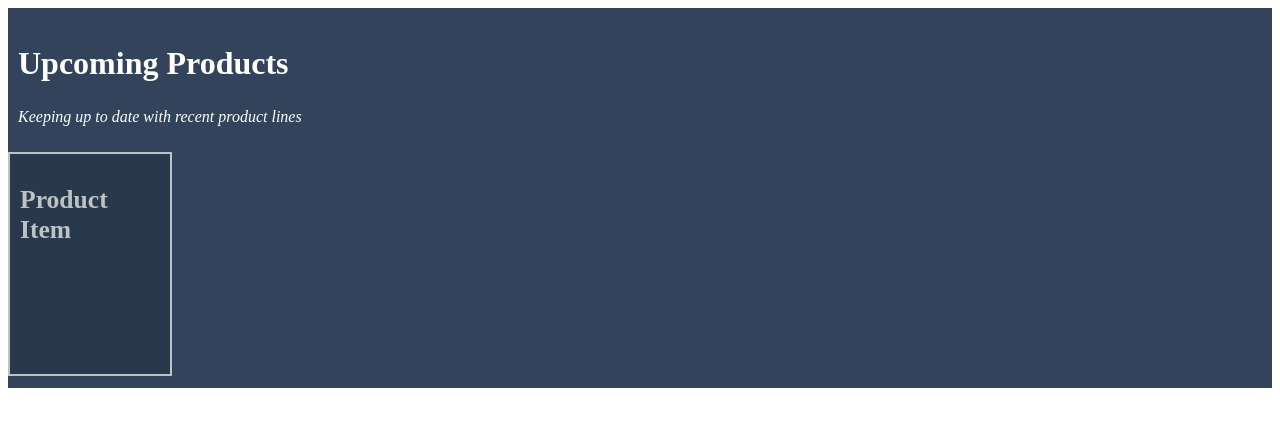
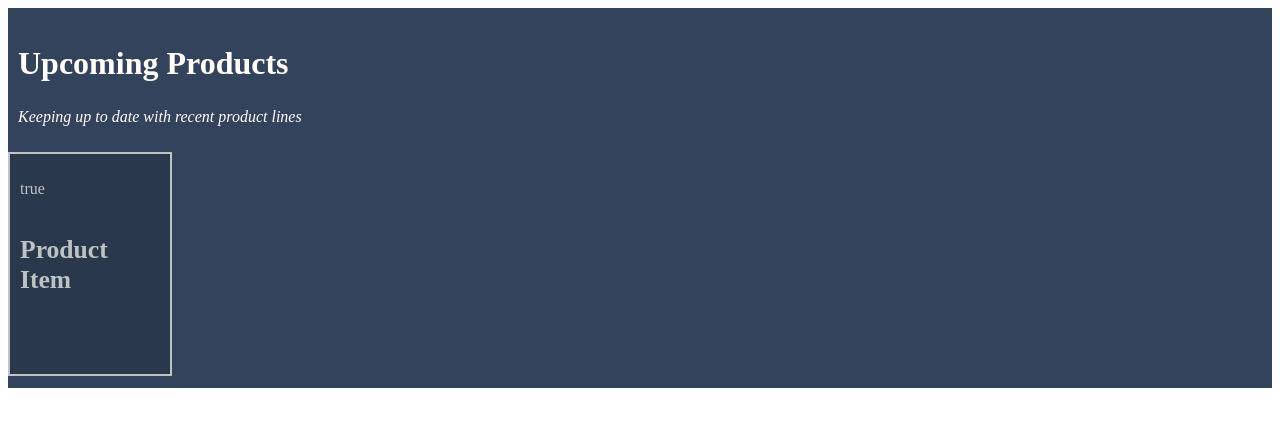
Before and after one commit to gregrossdev/angular-product-lines, an Angular app: page / in a window 1280 px wide. Shown: the top 426 px of the page. Built offline with nearby package versions, Linux system fonts and the light colour scheme.

Commit message:
interpolation and the expression context

```diff
--- a/src/app/product-item.component.html
+++ b/src/app/product-item.component.html
@@ -19,4 +19,5 @@
   </a>
 </div> -->
 
-<h2>Product Item</h2>
+<p>{{wasWatched()}}</p>
+<h2>{{name}}</h2>
--- a/src/app/product-item.component.ts
+++ b/src/app/product-item.component.ts
@@ -7,4 +7,9 @@ import { Component, Input, Output, EventEmitter } from '@angular/core';
 })
 
 
-export class ProductItemComponent {}
+export class ProductItemComponent {
+  name = `Product Item`;
+  wasWatched() {
+    return true
+  }
+}
```
